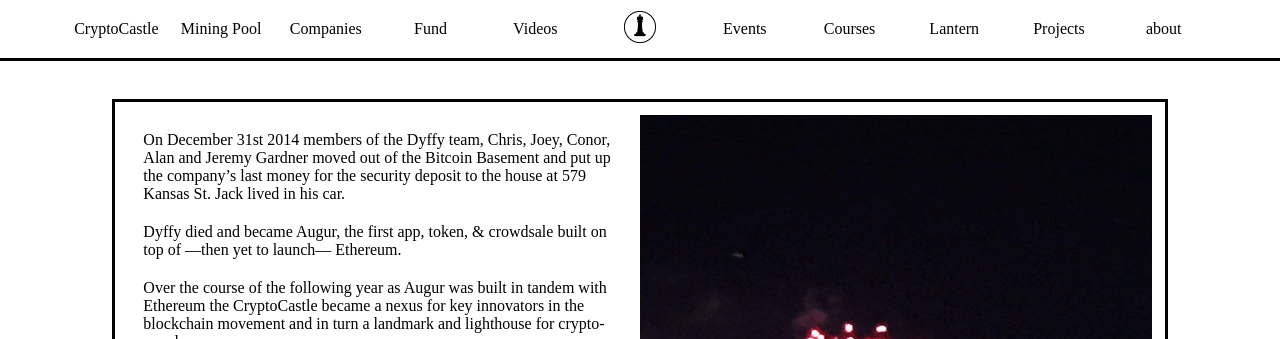
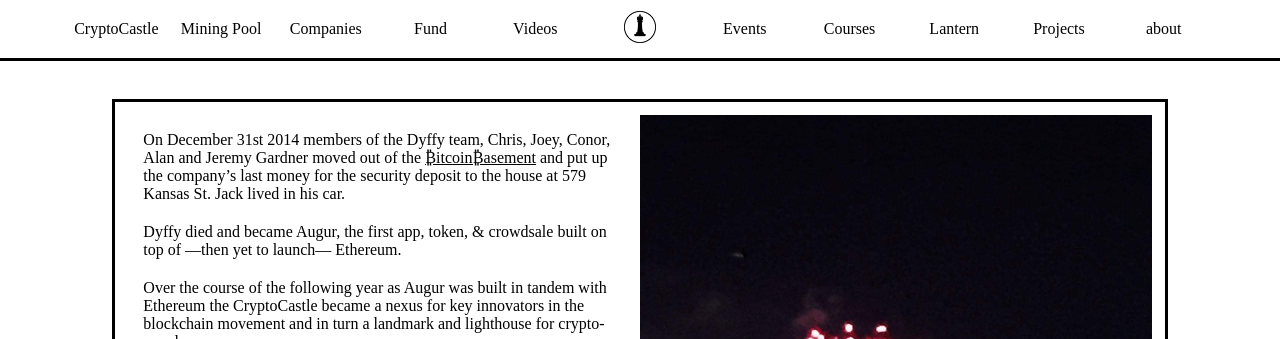
Before and after one commit to cryptocastle-sf/cryptocastle-sf.github.io, a Jekyll site: the page built from about.html, in a window 1280 px wide. Shown: the top 339 px of the page. Built offline with Jekyll 4.4.1, drawn with Linux system fonts in a browser that asks for light colours.

Commit message:
BitcoinBasement

```diff
--- a/about.html
+++ b/about.html
@@ -5,7 +5,7 @@
 
 <div id="aboutMain">
 	<div id="abouttext" class="half">
-		<p>On December 31st 2014 members of the Dyffy team, Chris, Joey, Conor, Alan and Jeremy Gardner moved out of the Bitcoin Basement and put up the company’s last money for the security deposit to the house at 579 Kansas St. Jack lived in his car.</p> <p> Dyffy died and became Augur, the first app, token, & crowdsale built on top of —then yet to launch— Ethereum.</p>
+		<p>On December 31st 2014 members of the Dyffy team, Chris, Joey, Conor, Alan and Jeremy Gardner moved out of the <a href="/₿itcoin₿asement" style="color: #000;">₿itcoin₿asement</a> and put up the company’s last money for the security deposit to the house at 579 Kansas St. Jack lived in his car.</p> <p> Dyffy died and became Augur, the first app, token, & crowdsale built on top of —then yet to launch— Ethereum.</p>
 		<p>Over the course of the following year as Augur was built in tandem with Ethereum the CryptoCastle became a nexus for key innovators in the blockchain movement and in turn a landmark and lighthouse for crypto-people.</p>
 		<p>The Serpent compiler was written on the couch.</p>
 		<p>Over time the original CryptoCastle residents moved out leaving Jeremy to run the place. Jeremy garnered press attention, made the Castle more famous and helped welcome the many luminaries and crypto-nomads this attracted before leaving to start a new CryptoCastle in Miami. (A few socialites snuck in.)</p>
```
